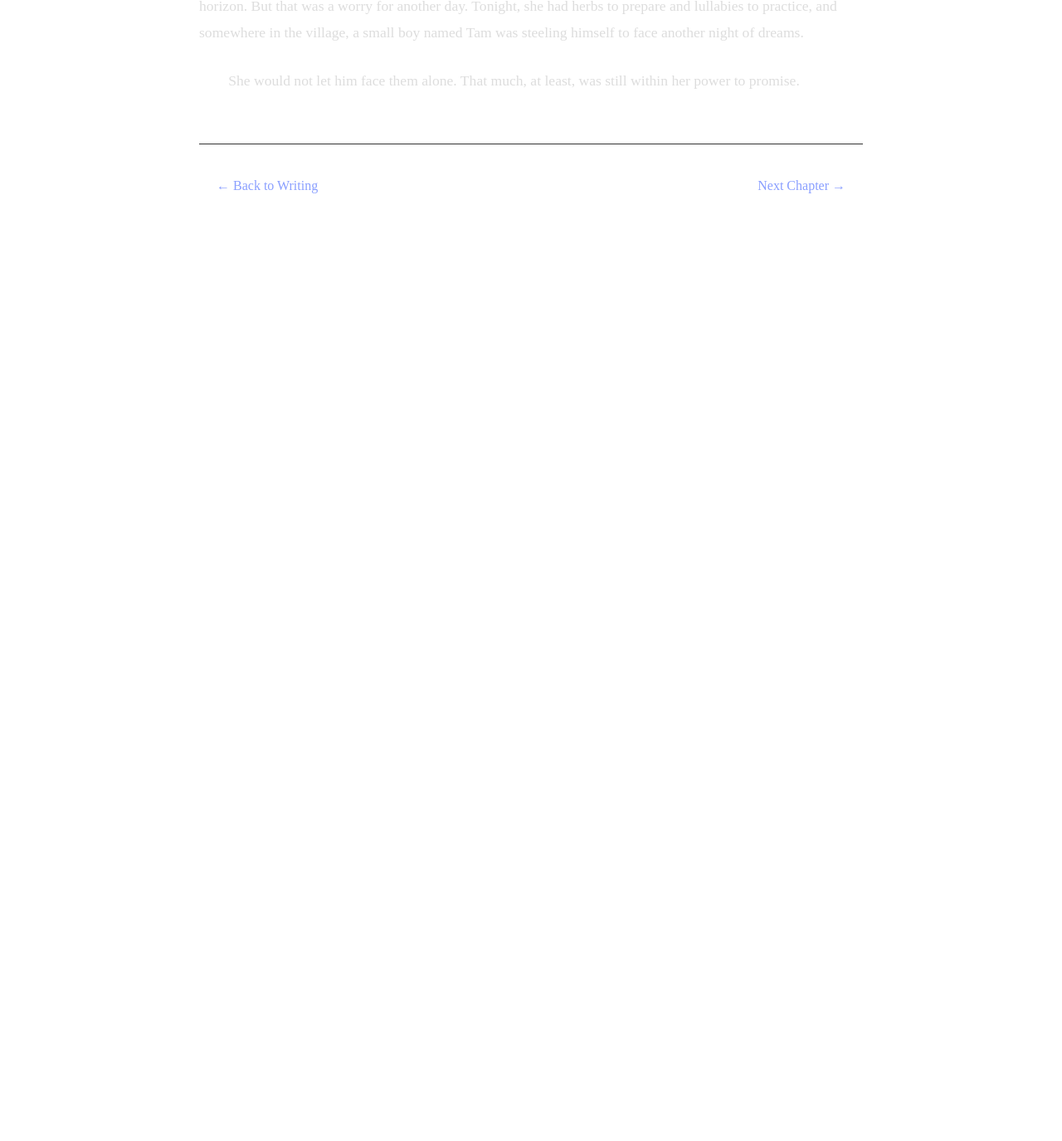
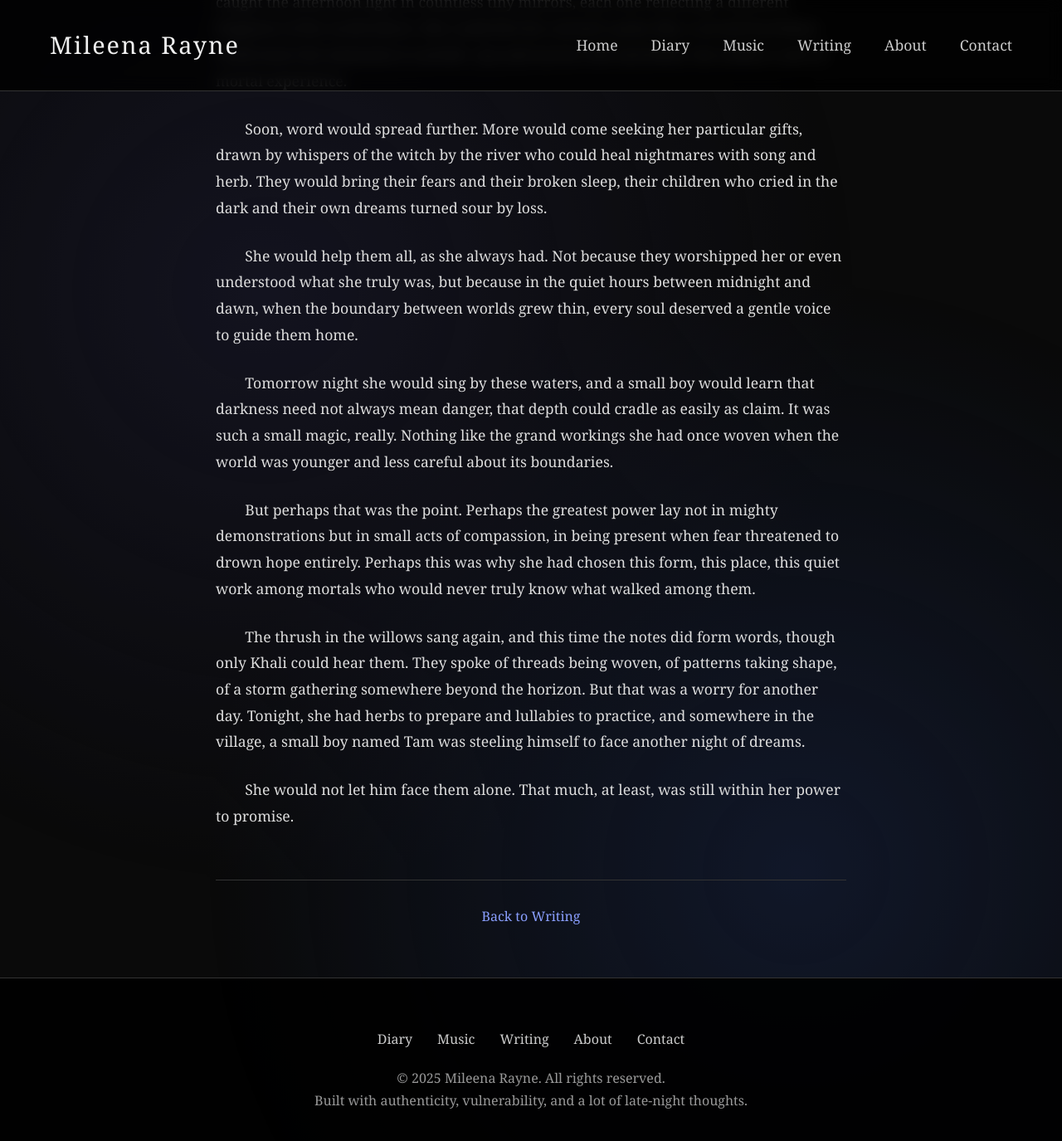
Before and after one commit to Mileena28/Mileena28.github.io, a Jekyll site: the page built from _chapters/lost-histories/song-of-blood-and-stone/chapter-01.html, in a window 1280 px wide and 1400 px high, scrolled down 5084 px. Shown: the top 1375 px of the window at 83% size. Built offline with Jekyll 4.4.1, drawn with Linux system fonts in a browser that asks for light colours; before the commit the page ends 5396 px from its top, so only the background shows below that; some of the changed text lies outside the part shown.

Commit message:
Update chapter-01.html

```diff
--- a/_chapters/lost-histories/song-of-blood-and-stone/chapter-01.html
+++ b/_chapters/lost-histories/song-of-blood-and-stone/chapter-01.html
@@ -1,147 +1,12 @@
 ---
-layout: default
-title: Where Rivers Remember - Blood of the Wild Gods: The Lost Histories
+layout: chapter
+book_title: "Blood of the Wild Gods: The Lost Histories"
+story_title: "The Song of Blood and Stone"
+title: "Chapter One"
+subtitle: "Where Rivers Remember"
 permalink: /chapters/lost-histories/song-of-blood-and-stone/chapter-01/
 ---
 
-<style>
-    .chapter-container {
-        max-width: 800px;
-        margin: 0 auto;
-        padding: 60px 20px;
-    }
-
-    .chapter-header {
-        text-align: center;
-        margin-bottom: 60px;
-        padding-bottom: 30px;
-        border-bottom: 1px solid #333;
-    }
-
-    .book-title {
-        color: #8a9fff;
-        font-size: 1.1em;
-        text-transform: uppercase;
-        letter-spacing: 2px;
-        margin-bottom: 10px;
-    }
-
-    .story-title {
-        font-size: 1.6em;
-        color: #ddd;
-        font-weight: 300;
-        margin-bottom: 20px;
-        font-style: italic;
-    }
-
-    .chapter-title {
-        font-size: 2.5em;
-        color: #f0f0f0;
-        font-weight: 300;
-        margin-bottom: 20px;
-    }
-
-    .chapter-subtitle {
-        font-size: 1.8em;
-        color: #ddd;
-        font-weight: 300;
-        font-style: italic;
-    }
-
-    .chapter-content {
-        color: #ddd;
-        font-size: 1.1em;
-        line-height: 1.8;
-    }
-
-    .chapter-content p {
-        margin-bottom: 1.5em;
-        text-indent: 2em;
-    }
-
-    .chapter-content p:first-of-type {
-        text-indent: 0;
-    }
-
-    .chapter-content p:first-of-type::first-letter {
-        font-size: 3.5em;
-        float: left;
-        line-height: 1;
-        margin-right: 0.1em;
-        margin-top: -0.1em;
-        font-weight: 300;
-        color: #8a9fff;
-    }
-
-    .chapter-content em {
-        color: #a8b5ff;
-        font-style: italic;
-        letter-spacing: 0.5px;
-    }
-
-    .section-break {
-        text-align: center;
-        margin: 40px 0;
-        color: #8a9fff;
-        font-size: 1.2em;
-    }
-
-    .navigation {
-        margin-top: 60px;
-        padding-top: 30px;
-        border-top: 1px solid #333;
-        display: flex;
-        justify-content: space-between;
-        align-items: center;
-    }
-
-    .nav-link {
-        color: #8a9fff;
-        text-decoration: none;
-        transition: all 0.3s ease;
-        padding: 10px 20px;
-        border: 1px solid transparent;
-        border-radius: 25px;
-    }
-
-    .nav-link:hover {
-        color: #a8b5ff;
-        border-color: #8a9fff;
-        background: rgba(138, 159, 255, 0.1);
-    }
-
-    @media (max-width: 768px) {
-        .chapter-title {
-            font-size: 2em;
-        }
-
-        .chapter-subtitle {
-            font-size: 1.5em;
-        }
-
-        .story-title {
-            font-size: 1.3em;
-        }
-
-        .chapter-content {
-            font-size: 1em;
-        }
-
-        .chapter-content p:first-of-type::first-letter {
-            font-size: 3em;
-        }
-    }
-</style>
-
-<div class="chapter-container">
-    <div class="chapter-header">
-        <div class="book-title">Blood of the Wild Gods: The Lost Histories</div>
-        <div class="story-title">The Song of Blood and Stone</div>
-        <h1 class="chapter-title">Chapter 1</h1>
-        <h2 class="chapter-subtitle">Where Rivers Remember</h2>
-    </div>
-
-    <div class="chapter-content">
         <p>The river knew her name, though she had never told it.</p>
 
         <p>Khali knelt in the soft mud of the riverbank, her fingers trailing through water that ran colder than it should in the height of summer. Around her, the willows wept their green curtains down to kiss the current, and somewhere in their shadows, a thrush sang three notes that almost formed a word—almost, but not quite. The boundary between meaning and music had always been thin here, in this place she'd chosen for precisely that reason.</p>
@@ -223,10 +88,3 @@
         <p>The thrush in the willows sang again, and this time the notes did form words, though only Khali could hear them. They spoke of threads being woven, of patterns taking shape, of a storm gathering somewhere beyond the horizon. But that was a worry for another day. Tonight, she had herbs to prepare and lullabies to practice, and somewhere in the village, a small boy named Tam was steeling himself to face another night of dreams.</p>
 
         <p>She would not let him face them alone. That much, at least, was still within her power to promise.</p>
-    </div>
-
-    <div class="navigation">
-        <a href="/writing.html" class="nav-link">← Back to Writing</a>
-        <a href="/chapters/lost-histories/song-of-blood-and-stone/chapter-02.html" class="nav-link">Next Chapter →</a>
-    </div>
-</div>
```
